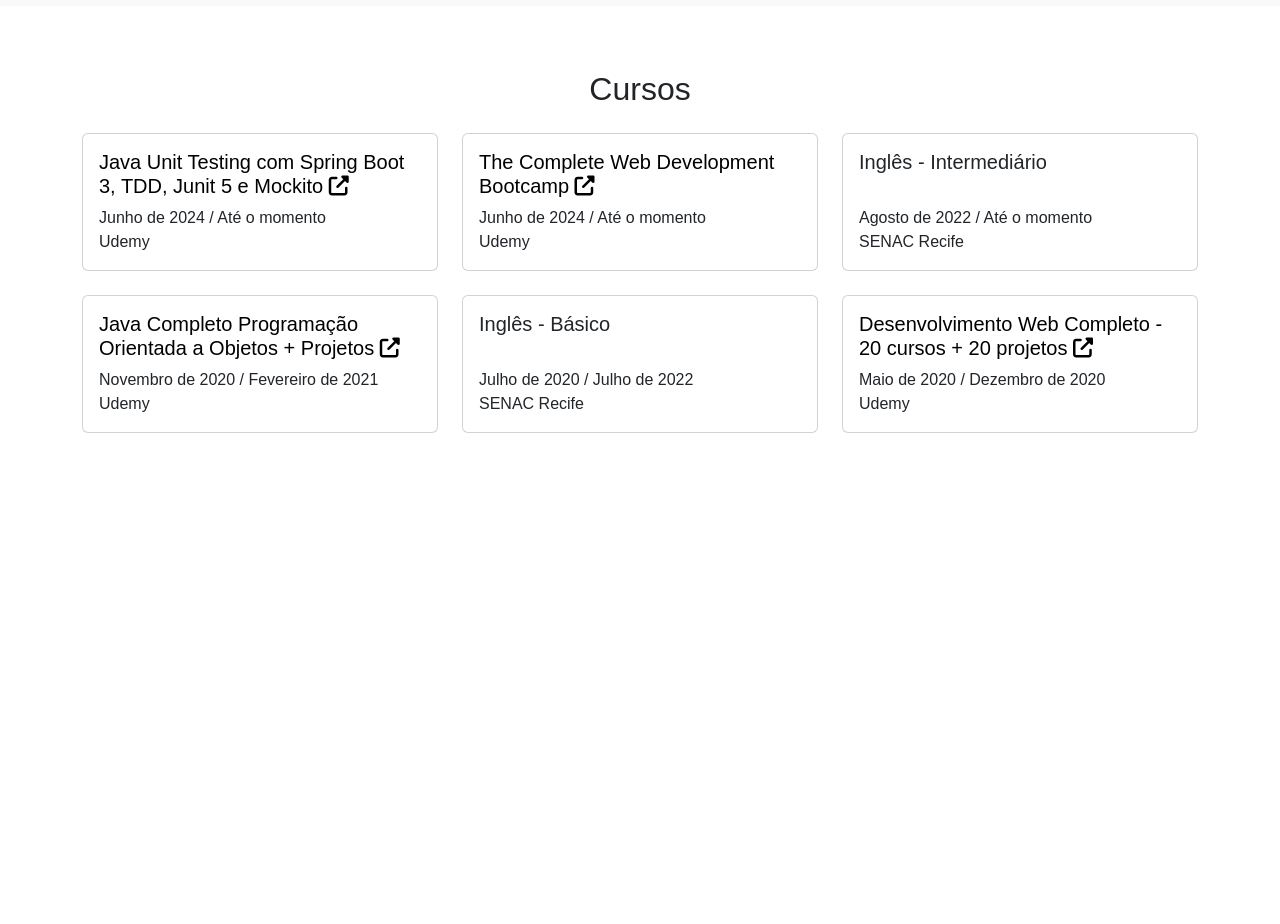
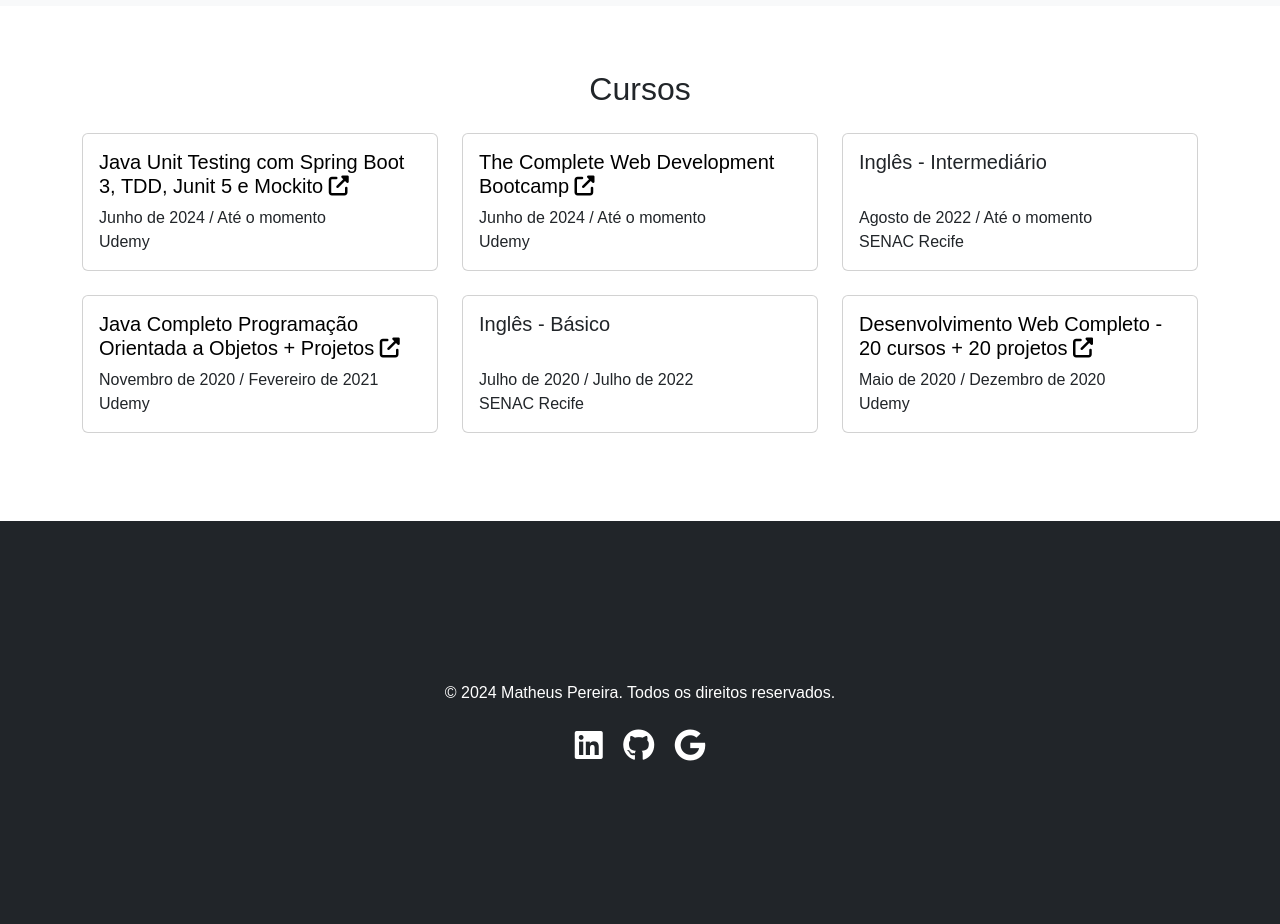
Before and after one commit to MatheusFilipe21/matheusfilipe21.github.io, a plain HTML site: page index.html in a window 1280 px wide. Shown: the part 1601-2525 px from the top of the page. Before the commit the page ends 2122 px from the top, so only its background shows below. Drawn offline with nearby package versions, Linux system fonts and the light colour scheme.

Commit message:
Criando o rodape

```diff
--- a/css/stylesheet.css
+++ b/css/stylesheet.css
@@ -48,3 +48,8 @@ section {
   color: #000;
   text-decoration: none;
 }
+
+footer {
+  padding-top: 10rem;
+  padding-bottom: 10rem;
+}
--- a/index.html
+++ b/index.html
@@ -349,6 +349,30 @@
       </div>
     </section>
 
+    <!-- Footer -->
+    <footer class="bg-dark text-white text-center">
+      <p>&copy; 2024 Matheus Pereira. Todos os direitos reservados.</p>
+      <div class="social-icons mt-4">
+        <a
+          href="https://www.linkedin.com/in/matheusfilipe21"
+          target="_blank"
+          class="me-3"
+        >
+          <i class="fab fa-linkedin fa-2x"></i>
+        </a>
+        <a
+          href="https://github.com/matheusfilipe21"
+          target="_blank"
+          class="me-3"
+        >
+          <i class="fab fa-github fa-2x"></i>
+        </a>
+        <a href="mailto:matheusfnpereira@gmail.com">
+          <i class="fa-brands fa-google fa-2x"></i>
+        </a>
+      </div>
+    </footer>
+
     <script
       src="https://cdn.jsdelivr.net/npm/bootstrap@5.3.3/dist/js/bootstrap.bundle.min.js"
       integrity="sha384-YvpcrYf0tY3lHB60NNkmXc5s9fDVZLESaAA55NDzOxhy9GkcIdslK1eN7N6jIeHz"
```
